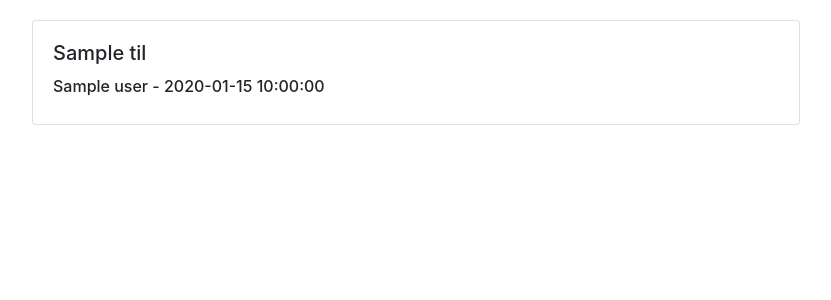
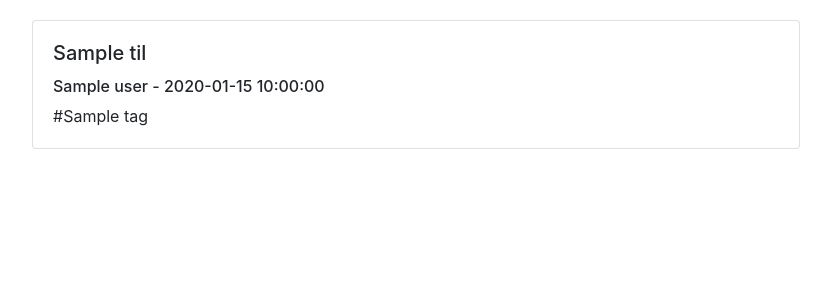
Before and after one commit to jsnctl/tilhub, a Flask app: template tilmine/frontend/templates/tils.html in a window 1280 px wide. Shown: the part 378-678 px from the top of the page, without its empty margins (224-1055 px from the left). Run offline with Flask 2, Linux system fonts and the light colour scheme; the template is opened without the code that fills it: most values are stand-ins (such as "Sample title", 1, 10 or a date in 2020); form fields are guessed from the names that the template uses; parts of the project's set-up code (start-up, migrations or seed data) failed here and were passed over; some libraries are stand-ins or nearby versions.

Commit message:
Re-add support for display_tags

```diff
--- a/tilmine/frontend/templates/tils.html
+++ b/tilmine/frontend/templates/tils.html
@@ -8,8 +8,14 @@
             <div class="card-body">
                 <h5 class="card-title" style="text-align:justify;"}>{{post.til}}</h5>
                 <h6 className="card-title">{{post.user}} - {{post.added}}</h6>
+                 <div style="width:100%;display:table";>
+            {% for tag in post.display_tags %}
+                <div style="width:10%;display:table-cell;">#{{tag}}</div>
+            {% endfor %}
+        </div>
             </div>
         </div>
+
     {% endfor %}
             </div>
         <div style="width:20%;display:table-cell"></div>
```
